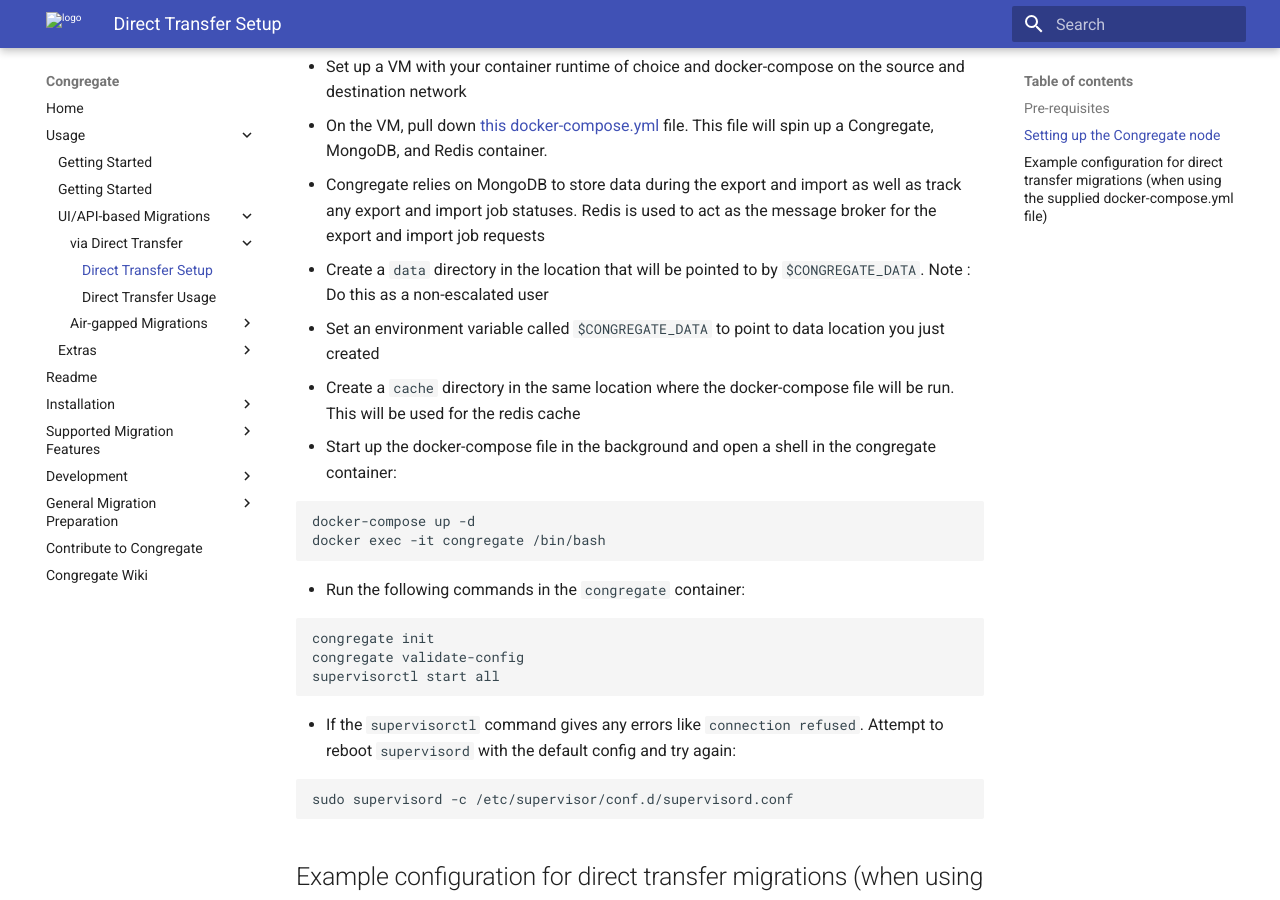
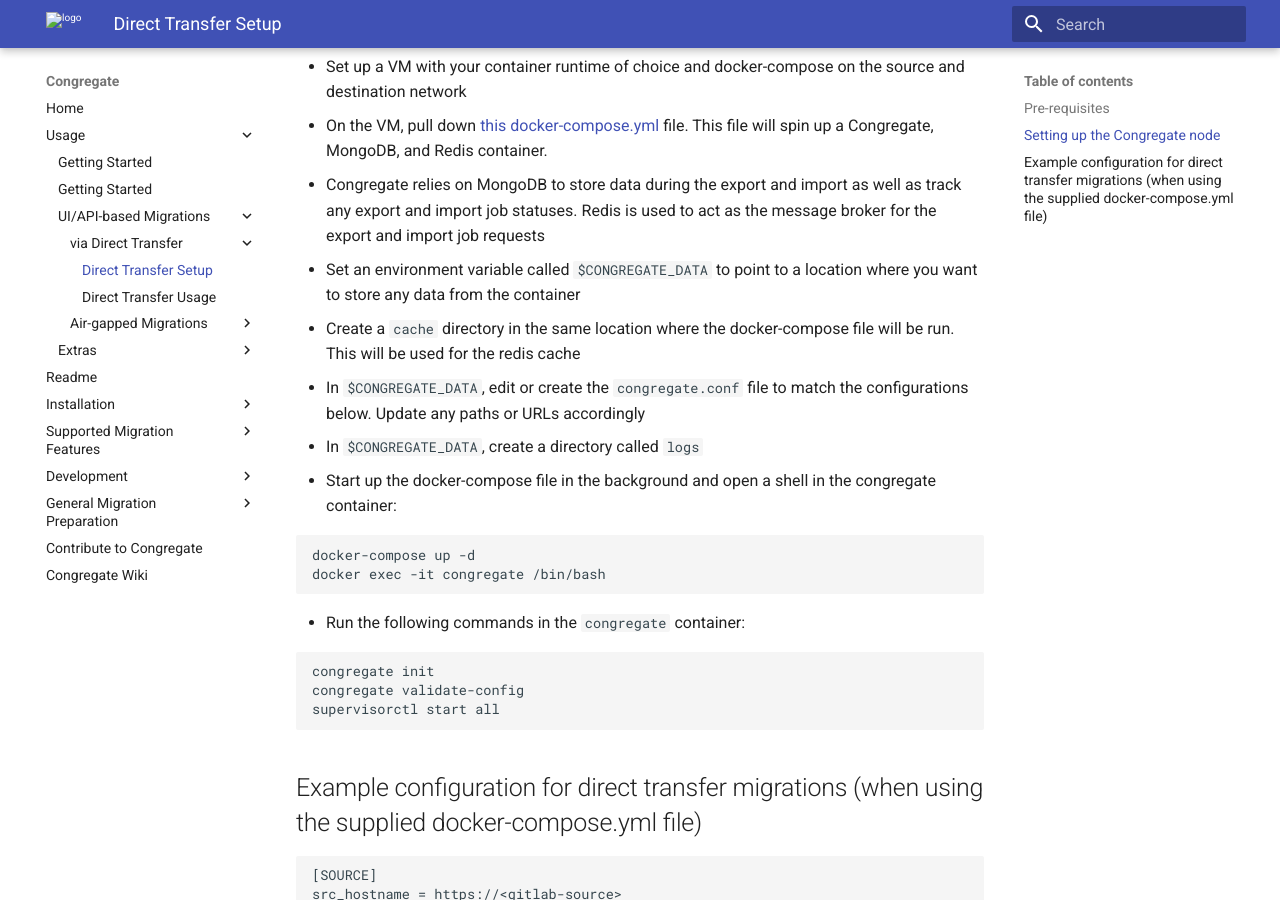
Before and after one commit to LINWEN607/congregate, an MkDocs documentation site: the page built from docs/direct-transfer-api.md, in a window 1280 px wide and 900 px high, scrolled down 604 px. Built offline with MkDocs 1.6.1 and Material for MkDocs 9.7.7, drawn with Linux system fonts in a browser that asks for light colours.

````diff
--- a/docs/direct-transfer-api.md
+++ b/docs/direct-transfer-api.md
@@ -16,9 +16,10 @@ This documentation covers setting up a Congregate instance to use Direct Transfe
 - Set up a VM with your container runtime of choice and docker-compose on the source and destination network
 - On the VM, pull down [this docker-compose.yml](https://gitlab.com/gitlab-org/professional-services-automation/tools/migration/congregate/-/blob/master/docker/release/docker-compose.yml) file. This file will spin up a Congregate, MongoDB, and Redis container.
   - Congregate relies on MongoDB to store data during the export and import as well as track any export and import job statuses. Redis is used to act as the message broker for the export and import job requests
-- Create a `data` directory in the location that will be pointed to by `$CONGREGATE_DATA`. Note : Do this as a non-escalated user
-- Set an environment variable called `$CONGREGATE_DATA` to point to data location you just created
+- Set an environment variable called `$CONGREGATE_DATA` to point to a location where you want to store any data from the container
 - Create a `cache` directory in the same location where the docker-compose file will be run. This will be used for the redis cache
+- In `$CONGREGATE_DATA`, edit or create the `congregate.conf` file to match the configurations below. Update any paths or URLs accordingly
+- In `$CONGREGATE_DATA`, create a directory called `logs`
 - Start up the docker-compose file in the background and open a shell in the congregate container:
 
 ```bash
@@ -32,12 +33,6 @@ docker exec -it congregate /bin/bash
 congregate init
 congregate validate-config
 supervisorctl start all
-```
-
-- If the `supervisorctl` command gives any errors like `connection refused`. Attempt to reboot `supervisord` with the default config and try again:
-
-```bash
-sudo supervisord -c /etc/supervisor/conf.d/supervisord.conf
 ```
 
 ## Example configuration for direct transfer migrations (when using the supplied docker-compose.yml file)
````
Also changed, not shown: .gitlab-ci.yml (+7 -26 lines), 18 other files.
